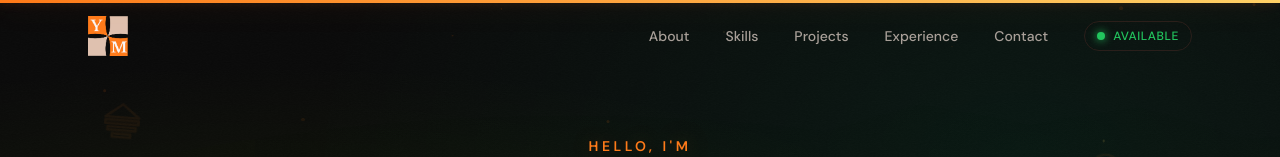
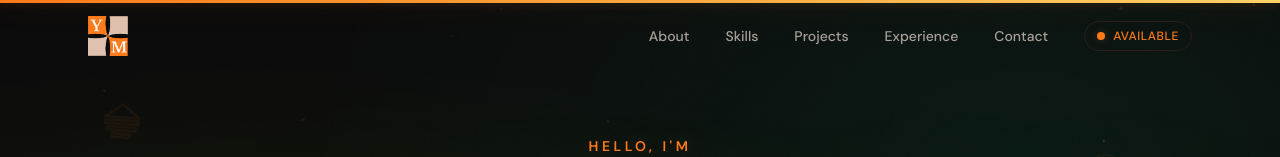
Before and after one commit to yahya-moussair/potfolio, a React (Vite) app: page / in a window 1280 px wide. Shown: the top 157 px of the page. Built offline with nearby package versions, Linux system fonts and the light colour scheme.

Commit message:
Update Navbar component styles to use accent colors for improved visual consistency.

```diff
--- a/src/components/sections/Navbar.jsx
+++ b/src/components/sections/Navbar.jsx
@@ -79,13 +79,13 @@ export default function Navbar() {
             <span
               className="w-2 h-2 rounded-full animate-pulse"
               style={{
-                background: "var(--color-success)",
-                boxShadow: "0 0 8px var(--color-success)",
+                background: "var(--color-accent)",
+                boxShadow: "0 0 8px var(--color-accent-glow)",
               }}
             />
             <span
               className="text-xs font-medium tracking-wider uppercase"
-              style={{ color: "var(--color-success)" }}
+              style={{ color: "var(--color-accent)" }}
             >
               Available
             </span>
```
